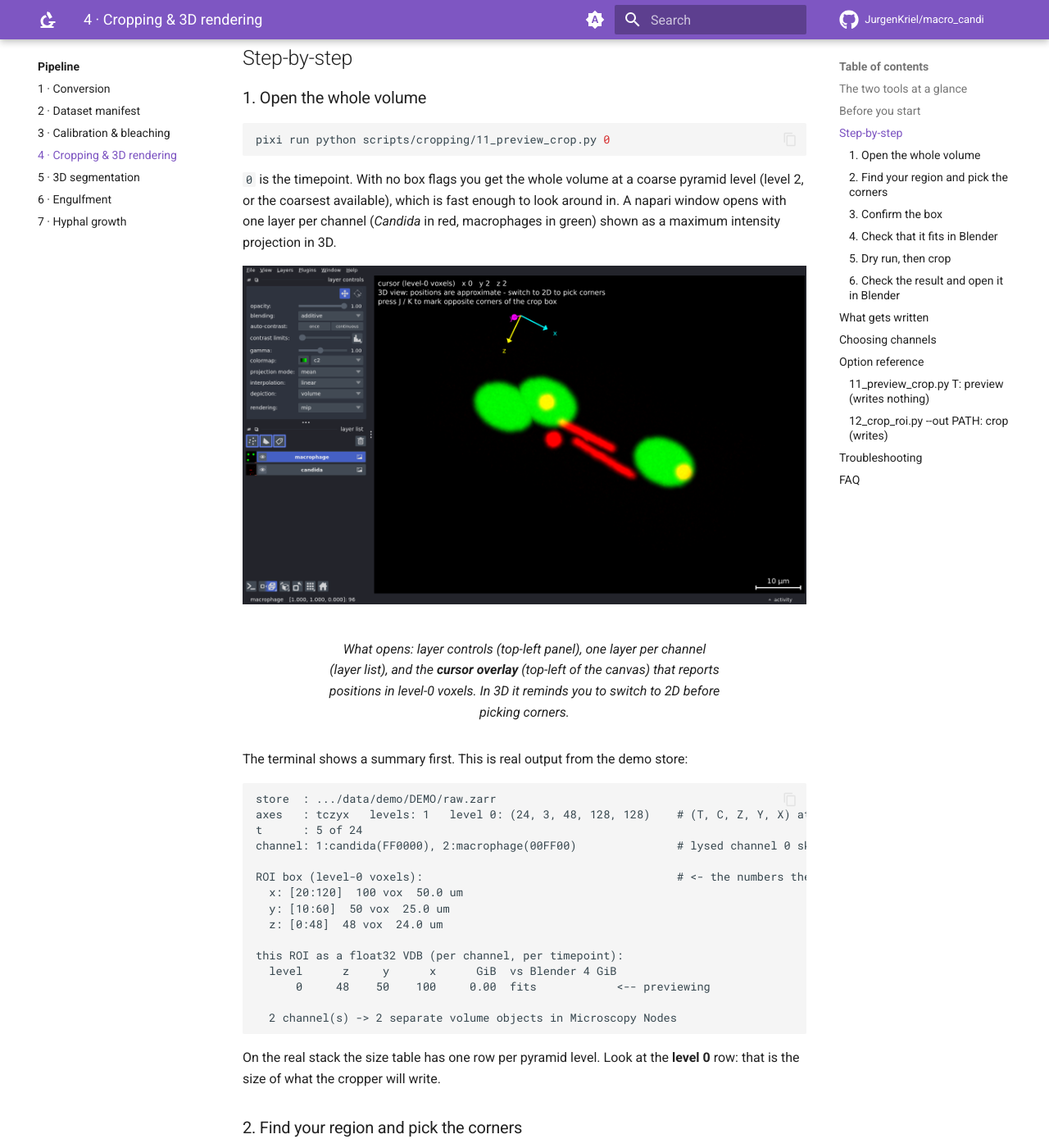
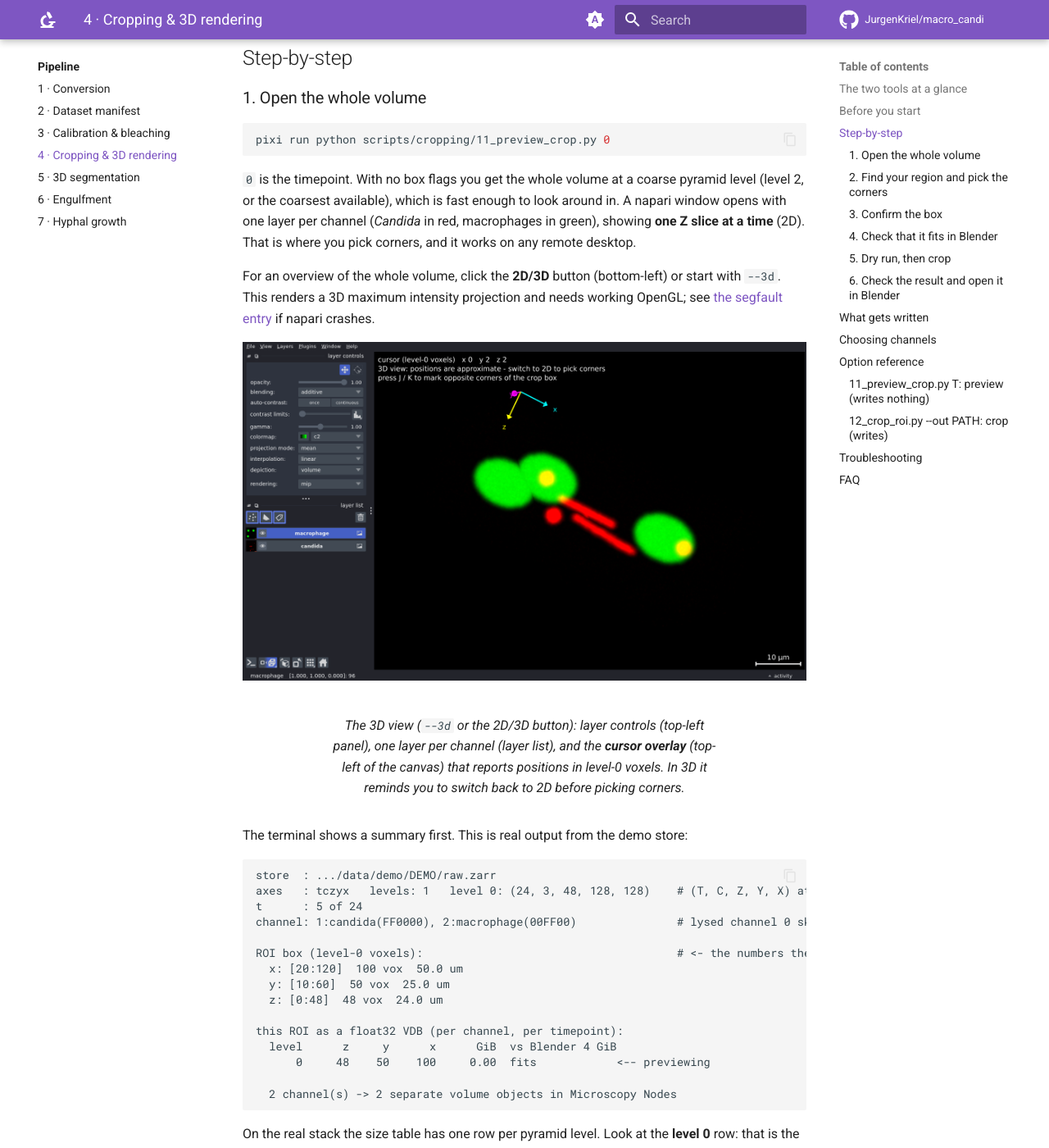
Before and after one commit to JurgenKriel/macro_candi, an MkDocs documentation site: the page built from docs/pipeline/04-cropping.md, in a window 1280 px wide and 1400 px high, scrolled down 1726 px. Shown: the whole window at 82% size. Built offline with MkDocs 1.6.1 and Material for MkDocs 9.7.7, drawn with Linux system fonts in a browser that asks for light colours; comment, search, counter and statistics services are not loaded; some of the changed text lies outside the part shown.

Commit message:
fix(preview): open in 2D by default so weak OpenGL can't segfault it
On remote desktops without GPU-routed OpenGL (seen on an M3 desktop),
napari's 3D volume rendering fails with "Error drawing visual <Volume>"
and segfaults, and the preview opened straight into 3D. Corners are
picked in 2D anyway, so open in 2D and make 3D opt-in with --3d.

- 11_preview_crop.py: open_viewer(ndisplay=2) default, new --3d flag,
  startup hint explains the 3D/OpenGL caveat
- guide: 2D-first wording, --3d in the option table, troubleshooting
  entry for the segfault (stay 2D / vglrun / LIBGL_ALWAYS_SOFTWARE=1,
  glxinfo check)
- screenshot script passes ndisplay=3 explicitly; images unchanged

Co-Authored-By: Claude Opus 5.5 <noreply@anthropic.com>

```diff
--- a/docs/pipeline/04-cropping.md
+++ b/docs/pipeline/04-cropping.md
@@ -77,14 +77,19 @@ pixi run python scripts/cropping/11_preview_crop.py 0
 
 `0` is the timepoint. With no box flags you get the whole volume at a coarse pyramid level
 (level 2, or the coarsest available), which is fast enough to look around in. A napari window
-opens with one layer per channel (*Candida* in red, macrophages in green) shown as a maximum
-intensity projection in 3D.
+opens with one layer per channel (*Candida* in red, macrophages in green), showing **one Z
+slice at a time** (2D). That is where you pick corners, and it works on any remote desktop.
+
+For an overview of the whole volume, click the **2D/3D** button (bottom-left) or start with
+`--3d`. This renders a 3D maximum intensity projection and needs working OpenGL; see
+[the segfault entry](#troubleshooting) if napari crashes.
 
 <figure markdown="span">
   ![napari preview window showing the whole demo volume in 3D: layer controls and layer list on the left, green macrophages and red Candida on the canvas, and a text overlay in the top-left corner](../assets/cropping/01-overview-3d.png){ loading=lazy }
-  <figcaption>What opens: layer controls (top-left panel), one layer per channel (layer list),
-  and the <b>cursor overlay</b> (top-left of the canvas) that reports positions in level-0
-  voxels. In 3D it reminds you to switch to 2D before picking corners.</figcaption>
+  <figcaption>The 3D view (<code>--3d</code> or the 2D/3D button): layer controls (top-left
+  panel), one layer per channel (layer list), and the <b>cursor overlay</b> (top-left of the
+  canvas) that reports positions in level-0 voxels. In 3D it reminds you to switch back to 2D
+  before picking corners.</figcaption>
 </figure>
 
 The terminal shows a summary first. This is real output from the demo store:
@@ -138,7 +143,7 @@ Reading positions:
 
 To pick a box:
 
-1. Switch to **2D** (in 3D, the cursor depth is ambiguous and the overlay warns you).
+1. Be in **2D**, the default (in 3D the cursor depth is ambiguous and the overlay warns you).
 2. Scroll to a Z slice at one end of the region and hover over one corner. Press ++j++.
 3. Scroll to the other end in Z, hover over the opposite corner and press ++k++.
 4. A **yellow rectangle** shows the box in X/Y on every slice, the overlay lists both corners
@@ -188,7 +193,7 @@ the region looks right.
 
 <figure markdown="span">
   ![napari 3D view of only the cropped box at full resolution: one macrophage containing a yeast, a hypha extending from it, and part of a second macrophage cut by the box edge](../assets/cropping/04-confirm-box-3d.png){ loading=lazy }
-  <figcaption>The same box re-opened at <code>--level 0</code>: only the region you will crop
+  <figcaption>The same box re-opened at <code>--level 0 --3d</code>: only the region you will crop
   is loaded. Here the box clips the right-hand macrophage. Widen <code>--x1</code> if you
   want all of it.</figcaption>
 </figure>
@@ -329,6 +334,7 @@ them from the `channel:` line of the summary.
 | `--level N` | 2, or the coarsest level available | Pyramid level to *display*. Doesn't change the meaning of the box |
 | `--channels` | `all` | See [Choosing channels](#choosing-channels) |
 | `--include-lysed` | off | Also show the lysed-cell channel |
+| `--3d` | off (opens in 2D) | Open in the 3D volume view. Needs working OpenGL (see [troubleshooting](#troubleshooting)) |
 | `--check` | off | Print the summary and size table only; no window |
 
 In the viewer: ++j++ / ++k++ mark opposite corners (2D mode) and draw the box in yellow; the
@@ -386,6 +392,22 @@ top-left overlay shows the cursor in level-0 voxels.
     the box (Z depth is often the easiest to give up; see the [sizing table](#4-check-that-it-fits-in-blender)),
     or render with **Cycles**, which does not have this limit but is slower.
 
+??? failure "`Error drawing visual <Volume …>` then `Segmentation fault (core dumped)`"
+    napari's 3D view needs OpenGL that can render 3D textures, and the remote desktop's
+    graphics stack can't. Common on VNC/Strudel/OpenOnDemand desktops that aren't routed
+    through the GPU. The data and the script are fine. In order of preference:
+
+    1. **Stay in 2D.** The preview opens in 2D by default and corner picking only needs 2D;
+       just don't press the 2D/3D button or pass `--3d`.
+    2. **On a GPU desktop, use VirtualGL:**
+       `vglrun pixi run python scripts/cropping/11_preview_crop.py 0 --3d`
+    3. **Anywhere, use Mesa's software renderer** (slower; fine for a coarse level or a small box):
+       `LIBGL_ALWAYS_SOFTWARE=1 pixi run python scripts/cropping/11_preview_crop.py 0 --3d`
+
+    To see what you have: `glxinfo -B | grep -iE "renderer|version"`. A renderer of
+    `llvmpipe` is software rendering (works, slowly); an OpenGL version below 3 or an error
+    means 3D won't work without option 2 or 3.
+
 ??? question "The preview is very slow"
     Level 0 of a big box reads a lot of data. Preview at a coarser `--level` (1 or 2) to pick
     the box, and use level 0 only to confirm a small box. Hide channels you don't need.
--- a/scripts/docs/cropping_screenshots.py
+++ b/scripts/docs/cropping_screenshots.py
@@ -56,7 +56,8 @@ def build(pc, level: int | None, box: dict | None, title: str):
     um = {d: levels[0]["scale"][axes.index(d)] for d in "xyz"}
     extent = {d: pc.axis_len(axes, shape0, d) for d in "zyx"}
     chans = pc.select_channels(STORE, "all", omero, False)
-    v = pc.open_viewer(sub, chans, scale, trans, um, extent, title=title, show=True)
+    v = pc.open_viewer(sub, chans, scale, trans, um, extent, title=title, show=True,
+                       ndisplay=3)  # as with --3d; shots 2-3 switch to 2D themselves
     v.window._qt_window.resize(*WINDOW)
     import numpy as np
 
```
Also changed, not shown: 1 other file.
